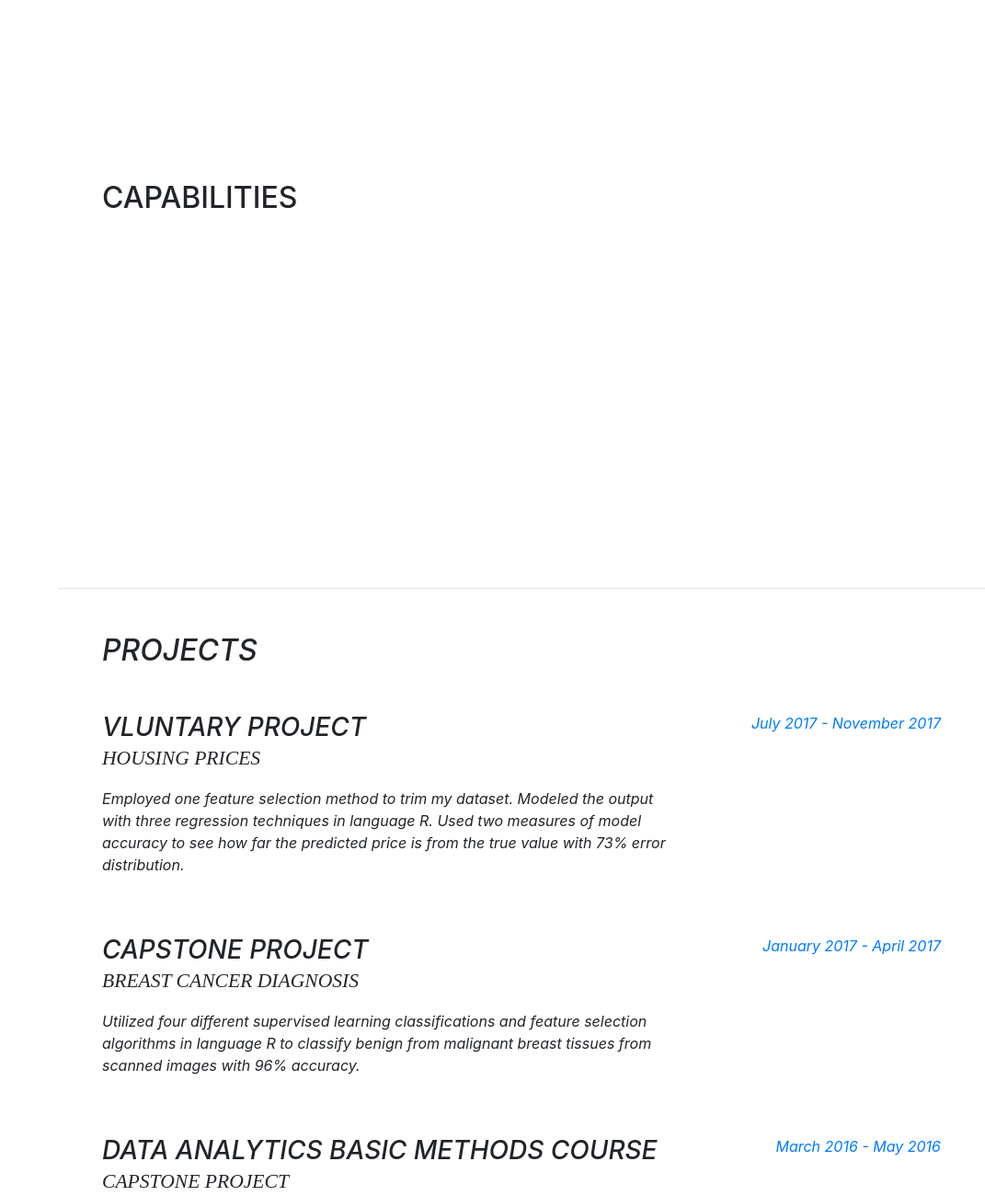
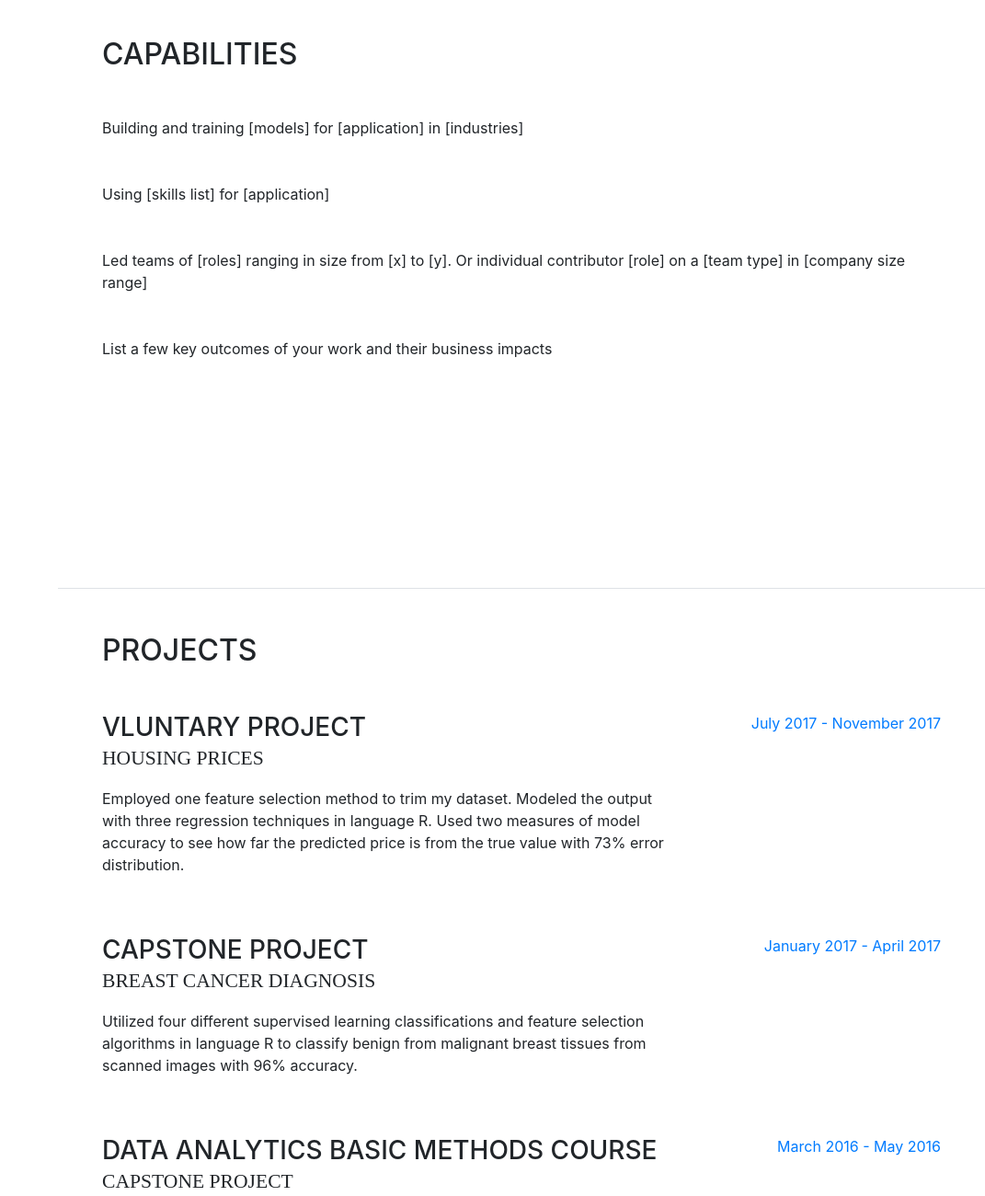
Before and after one commit to Sshariatie/sshariatie.github.io, a website with bundled scripts: page index.html in a window 1280 px wide. Shown: the part 960-2260 px from the top of the page at 92% size, without its empty margins (209-1280 px from the left). Built offline with nearby package versions, Linux system fonts and the light colour scheme; a web font is replaced by a local one.

Commit message:
capabilities

```diff
--- a/index.html
+++ b/index.html
@@ -100,11 +100,14 @@ Abilities: ability to communicate, ability to collaborate with others, ability t
         <div class="my-auto">
 		<h2 class="mb-5">Capabilities</h2>
 <p class="mb-5">
-<i class="Building and training [models] for [application] in [industries]" </i>
-<i class="Using [skills list] for [application]"</i>
-<i class="Led teams of [roles] ranging in size from [x] to [y]. Or individual contributor [role] on a [team type] in [company size range]"</i>
-<i class="List a few key outcomes of your work and their business impacts"</i>
-</p>
+Building and training [models] for [application] in [industries]</p>
+<p class="mb-5">
+Using [skills list] for [application] </p>
+<p class="mb-5">
+Led teams of [roles] ranging in size from [x] to [y]. Or individual contributor [role] on a [team type] in [company size range] </p>
+<p class="mb-5">
+List a few key outcomes of your work and their business impacts </p>
+
 </div>
 </section>
 
```
